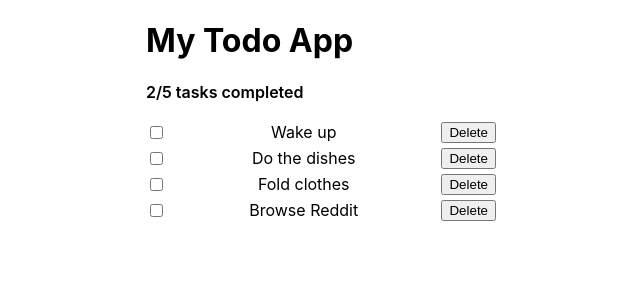
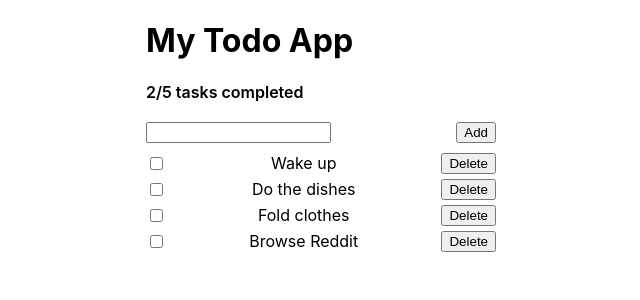
Before and after one commit to tfjora/nerdschool-app, a React (Create React App) app: page / in a window 1280 px wide. Shown: the top 300 px of the page, without its empty margins (319-959 px from the left). Built offline with nearby package versions, Linux system fonts and the light colour scheme.

Commit message:
Add input field and a button

```diff
--- /dev/null
+++ b/src/AddTodo.jsx
@@ -0,0 +1,43 @@
+import "./addTodo.css";
+import React from "react";
+import PropTypes from "prop-types";
+
+class AddTodo extends React.Component {
+
+    constructor(props) {
+        super(props);
+
+        this.state = {
+            userInput: ''
+        }
+
+        this.onUserInput = this.onUserInput.bind(this);
+        this.onAddClick = this.onAddClick.bind(this);
+    }
+
+    render() {
+        return (
+            <div className="todo-add__container">
+                <input type="textbox" onChange={this.onUserInput} />
+                <input type="button" value="Add" onClick={this.onAddClick} />
+            </div>
+        )
+    }
+
+    onUserInput(event) {
+        this.setState({
+            userInput: event.target.value
+        });
+    }
+
+    onAddClick() {
+        this.props.createTodoFn(this.state.userInput);
+    }
+
+}
+
+AddTodo.propTypes = {
+    createTodoFn: PropTypes.func.isRequired
+};
+
+export default AddTodo;
--- /dev/null
+++ b/src/AddTodoContainer.jsx
@@ -0,0 +1,24 @@
+import React from "react";
+import PropTypes from "prop-types";
+import { connect } from "react-redux";
+import { createTodo } from "./todoAction";
+import AddTodo from "./AddTodo";
+
+const AddTodoContainer = ({ createTodoFn }) => <AddTodo createTodoFn={createTodoFn} />;
+
+AddTodoContainer.propTypes = {
+    createTodoFn: PropTypes.func.isRequired
+};
+
+const mapDispatchToProps = dispatch => ({
+    createTodoFn: description => dispatch(createTodo(description))
+});
+
+AddTodoContainer.propTypes = {
+    createTodoFn: PropTypes.func.isRequired
+};
+
+export default connect (
+    null,
+    mapDispatchToProps
+)(AddTodoContainer);
--- a/src/App.jsx
+++ b/src/App.jsx
@@ -3,14 +3,17 @@ import React from 'react';
 import Summary from './Summary';
 import TodoList from "./TodoList";
 import Todo from './Todo';
+import AddTodo from "./AddTodo";
 
 import './app.css';
 import TodoListContainer from './TodoListContainer';
+import AddTodoContainer from './AddTodoContainer';
 
 const App = () => (
   <div className="app">
     <h1>My Todo App</h1>
     <Summary todosCount={5} completedTodosCount={2} />
+    <AddTodoContainer />
     <TodoListContainer />
   </div>
 );
--- /dev/null
+++ b/src/addTodo.css
@@ -0,0 +1,15 @@
+.todo-add__container {
+    display: flex;
+    flex-direction: row;
+    justify-content: space-between;
+    margin-bottom: 10px;
+}
+
+.todo-add__container input[type="textfield"] {
+   width: -webkit-fill-available;
+    margin: 0 23px;
+    font-size: medium;
+}
+
+.todo-add__container input[type="button"]{
+}
```
